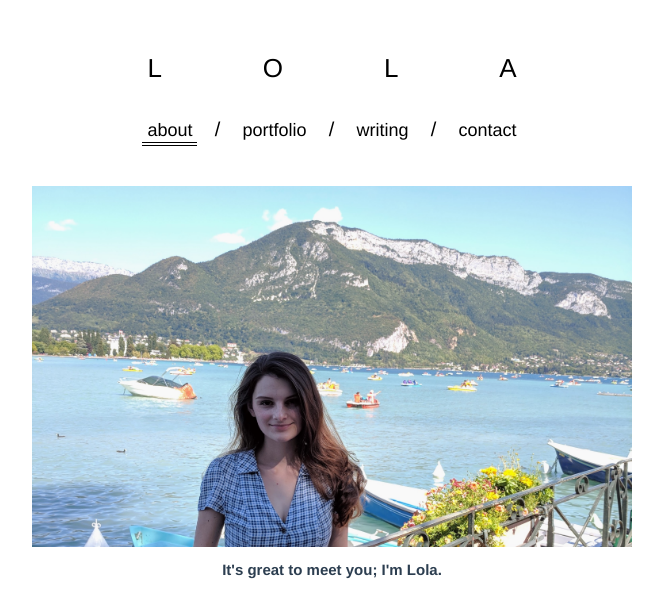
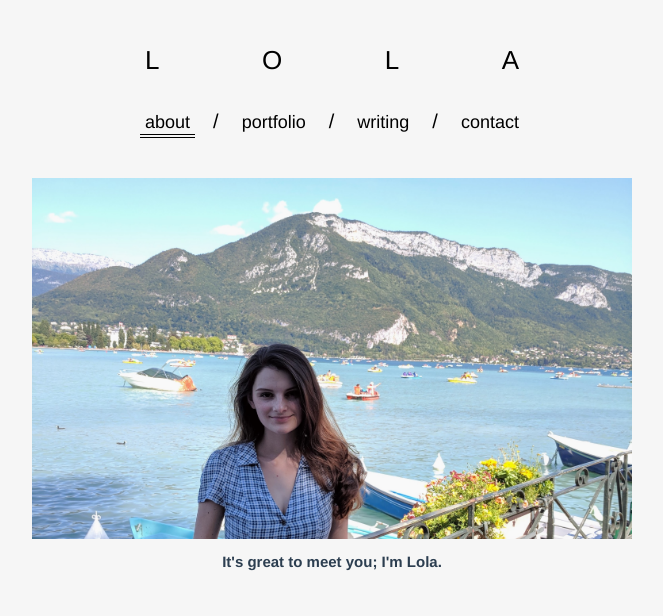
Before and after one commit to lolax/portfolio, a Vue app: page /about in a window 1280 px wide. Shown: the top 616 px of the page, without its empty margins (308-971 px from the left). Built offline with nearby package versions, Linux system fonts and the light colour scheme; the HTML template or start-up script is replaced by a standard one.

Commit message:
Background changed

```diff
--- a/src/App.vue
+++ b/src/App.vue
@@ -39,4 +39,8 @@ html {
   font-size: 62.5%;
   box-sizing: border-box;
 }
+body {
+  margin: 0;
+  background: #f6f6f6;
+}
 </style>
```
